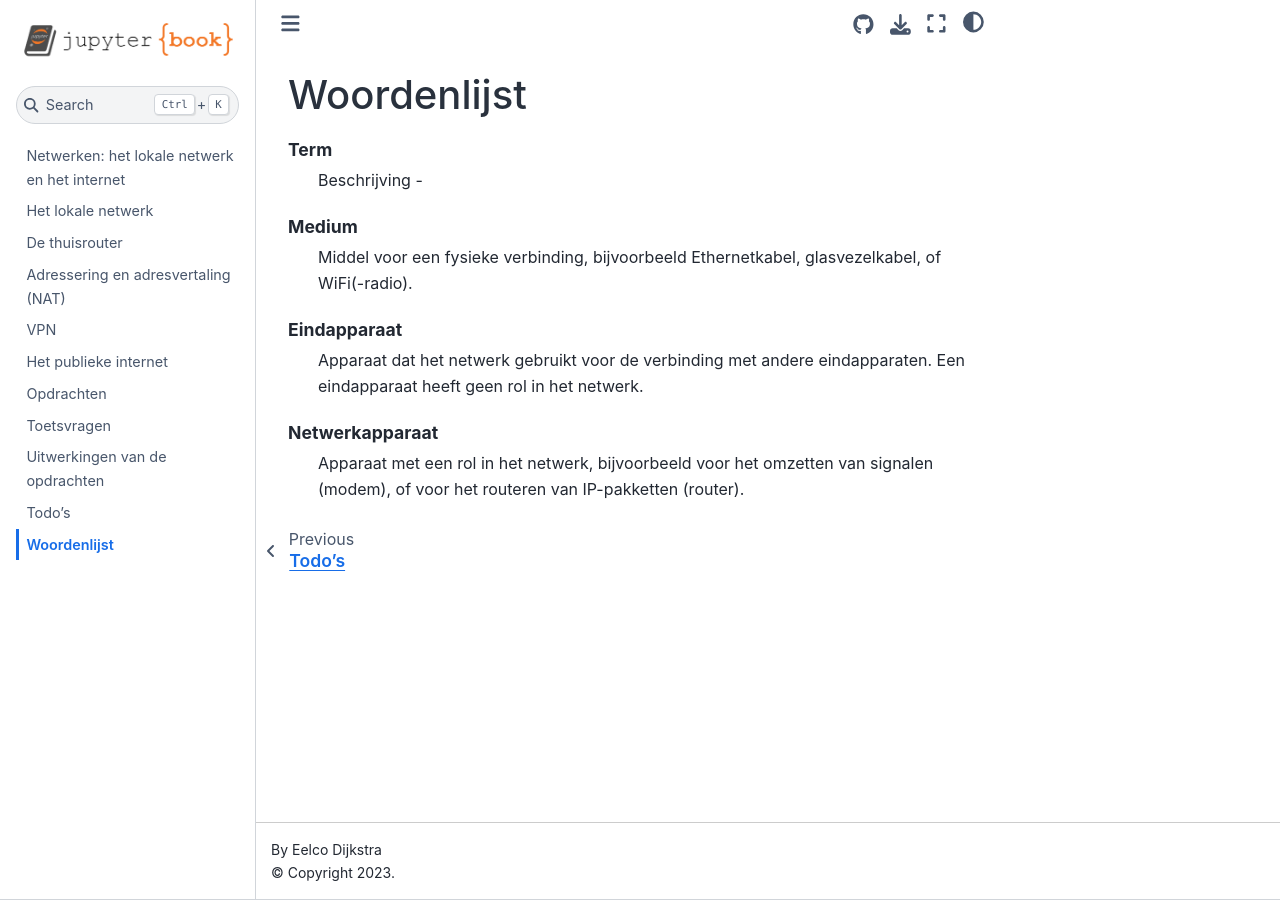
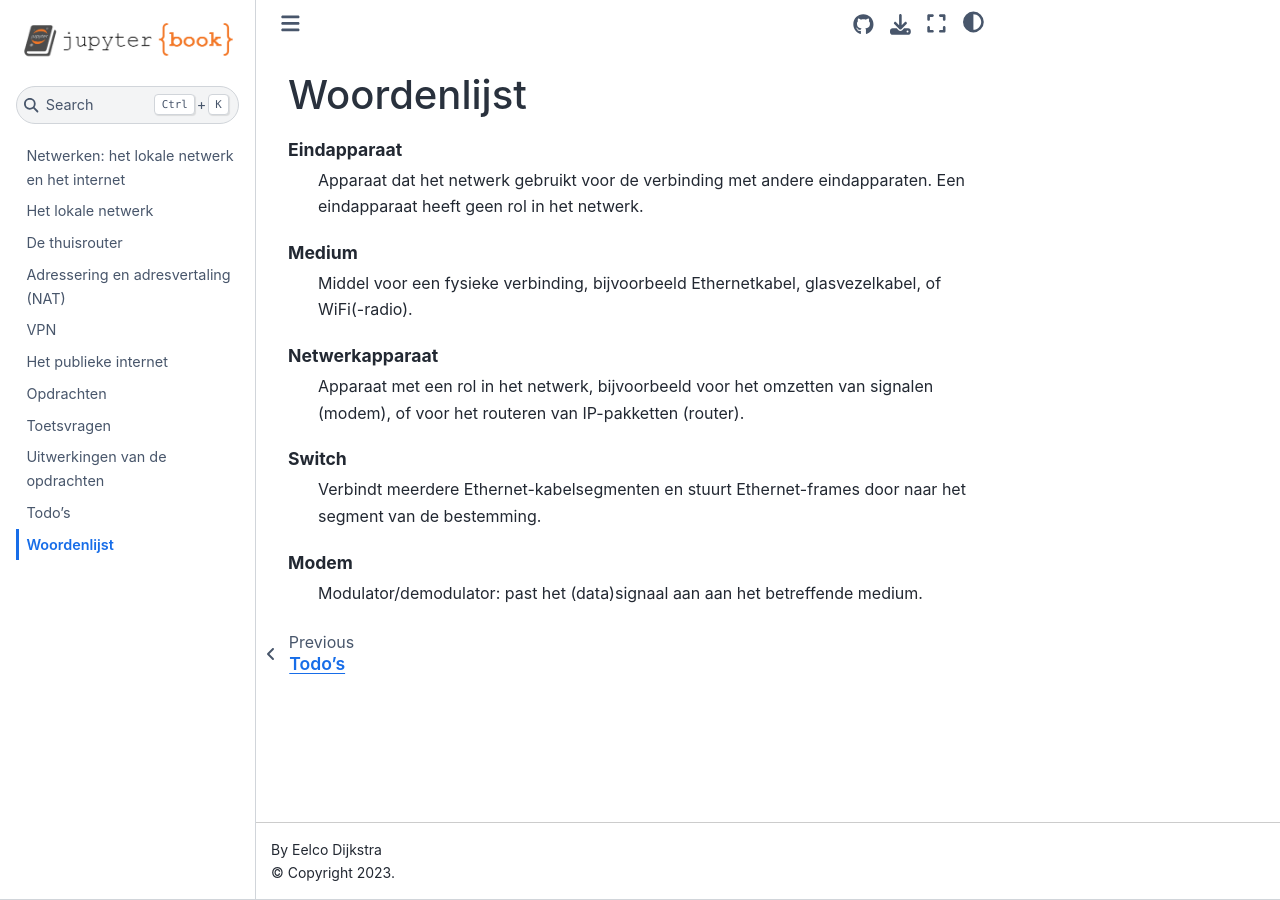
Before and after one commit to eelcodijkstra/netbook0, a Jupyter Book: the page built from glossary.md, in a window 1280 px wide. Built offline with Jupyter Book 1.0.4 settings and Sphinx 7.4.7 and the Sphinx Book theme 1.1.4, drawn with Linux system fonts in a browser that asks for light colours.

Commit message:
Herziening lokaal-netwerk deel

````diff
--- a/glossary.md
+++ b/glossary.md
@@ -1,16 +1,20 @@
 # Woordenlijst
 
 ```{glossary}
-Term
-  Beschrijving -
+
+Eindapparaat
+  Apparaat dat het netwerk gebruikt voor de verbinding met andere eindapparaten. Een eindapparaat heeft geen rol in het netwerk.
 
 Medium
   Middel voor een fysieke verbinding, bijvoorbeeld Ethernetkabel, glasvezelkabel, of WiFi(-radio).
 
-Eindapparaat
-  Apparaat dat het netwerk gebruikt voor de verbinding met andere eindapparaten. Een eindapparaat heeft geen rol in het netwerk.
-
 Netwerkapparaat
   Apparaat met een rol in het netwerk, bijvoorbeeld voor het omzetten van signalen (modem), of voor het routeren van IP-pakketten (router).
 
+Switch
+  Verbindt meerdere Ethernet-kabelsegmenten en stuurt Ethernet-frames door naar het segment van de bestemming.
+
+Modem
+  Modulator/demodulator: past het (data)signaal aan aan het betreffende medium.
+
 ```
````
Also changed, not shown: todos.md (+3 -0 lines), images/cables-photo-gallery.png (added), images/ip-in-ethernet-frame.png (added), images/routers-foto-gallery.png (deleted), images/routers-photo-gallery.png (added), lokaal-netwerk.ipynb, opdrachten.ipynb, thuisrouter.ipynb, uitwerkingen.ipynb.
